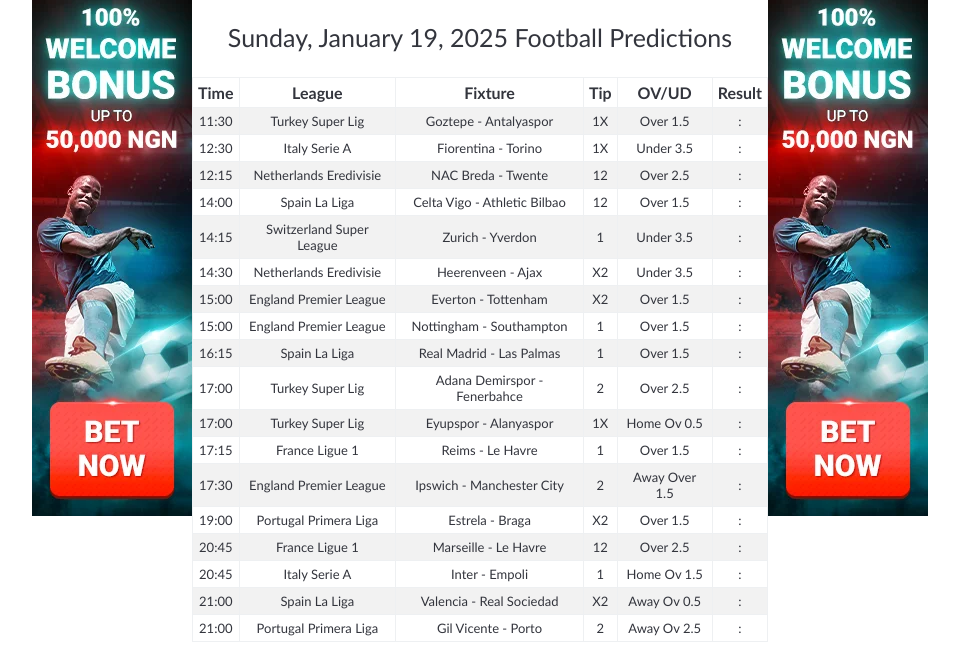
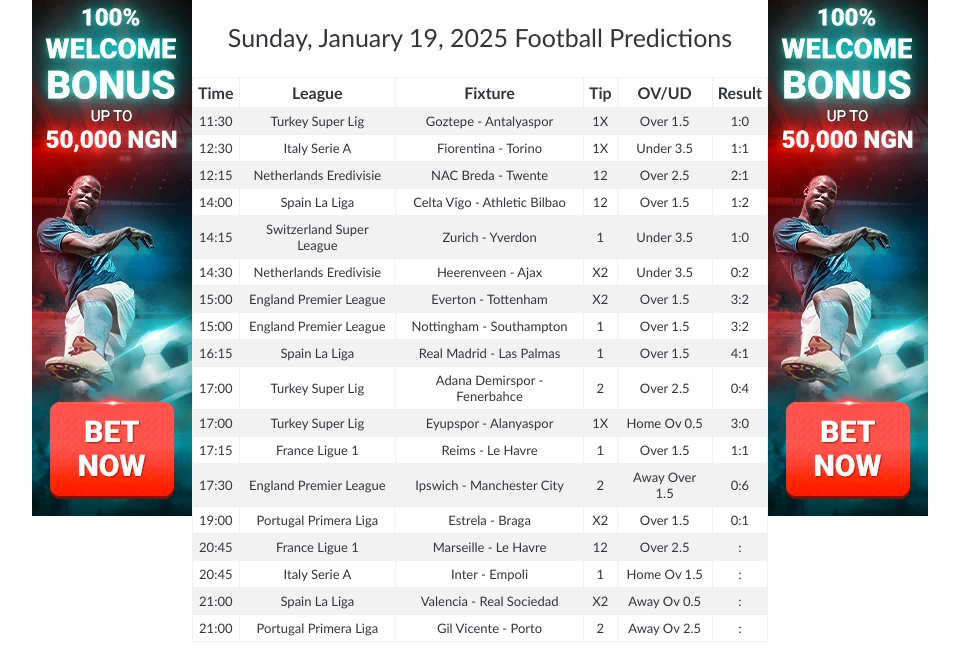
Before and after one commit to TunTunNee/predictify, a plain HTML site: page index.html in a window 1280 px wide. Shown: the part 790-1459 px from the top of the page, without its empty margins (168-1127 px from the left). Drawn offline with Linux system fonts and the light colour scheme.

Commit message:
Update index.html

```diff
--- a/index.html
+++ b/index.html
@@ -68,7 +68,7 @@
                         <td>Goztepe - Antalyaspor</td>
                         <td>1X</td>
                         <td>Over 1.5</td>
-                        <td>:</td>
+                        <td>1:0</td>
                       </tr>
                       <tr>
                         <td>12:30</td>
@@ -76,7 +76,7 @@
                         <td>Fiorentina - Torino</td>
                         <td>1X</td>
                         <td>Under 3.5</td>
-                        <td>:</td>
+                        <td>1:1</td>
                       </tr>
                       <tr>
                         <td>12:15</td>
@@ -84,7 +84,7 @@
                         <td>NAC Breda - Twente</td>
                         <td>12</td>
                         <td>Over 2.5</td>
-                        <td>:</td>
+                        <td>2:1</td>
                       </tr>
                       <tr>
                         <td>14:00</td>
@@ -92,7 +92,7 @@
                         <td>Celta Vigo - Athletic Bilbao</td>
                         <td>12</td>
                         <td>Over 1.5</td>
-                        <td>:</td>
+                        <td>1:2</td>
                       </tr>
                       <tr>
                         <td>14:15</td>
@@ -100,7 +100,7 @@
                         <td>Zurich - Yverdon</td>
                         <td>1</td>
                         <td>Under 3.5</td>
-                        <td>:</td>
+                        <td>1:0</td>
 
                       </tr>
                       <tr>
@@ -109,7 +109,7 @@
                         <td>Heerenveen - Ajax</td>
                         <td>X2</td>
                         <td>Under 3.5</td>
-                        <td>:</td>
+                        <td>0:2</td>
                       </tr>
                       <tr>
                         <td>15:00</td>
@@ -117,7 +117,7 @@
                         <td>Everton - Tottenham</td>
                         <td>X2</td>
                         <td>Over 1.5</td>
-                        <td>:</td>
+                        <td>3:2</td>
                       </tr>
                       <tr>
                         <td>15:00</td>
@@ -125,7 +125,7 @@
                         <td>Nottingham - Southampton</td>
                         <td>1</td>
                         <td>Over 1.5</td>
-                        <td>:</td>
+                        <td>3:2</td>
                       </tr>
                       <tr>
                         <td>16:15</td>
@@ -133,7 +133,7 @@
                         <td>Real Madrid - Las Palmas</td>
                         <td>1</td>
                         <td>Over 1.5</td>
-                        <td>:</td>
+                        <td>4:1</td>
                       </tr>
                       <tr>
                         <td>17:00</td>
@@ -141,7 +141,7 @@
                         <td>Adana Demirspor - Fenerbahce</td>
                         <td>2</td>
                         <td>Over 2.5</td>
-                        <td>:</td>
+                        <td>0:4</td>
                       </tr>
                       <tr>
                         <td>17:00</td>
@@ -149,7 +149,7 @@
                         <td>Eyupspor - Alanyaspor</td>
                         <td>1X</td>
                         <td>Home Ov 0.5</td>
-                        <td>:</td>
+                        <td>3:0</td>
                       </tr>
                       <tr>
                         <td>17:15</td>
@@ -157,7 +157,7 @@
                         <td>Reims - Le Havre</td>
                         <td>1</td>
                         <td>Over 1.5</td>
-                        <td>:</td>
+                        <td>1:1</td>
                       </tr>
                       <tr>
                         <td>17:30</td>
@@ -165,7 +165,7 @@
                         <td>Ipswich - Manchester City</td>
                         <td>2</td>
                         <td>Away Over 1.5</td>
-                        <td>:</td>
+                        <td>0:6</td>
                       </tr>
                       <tr>
                         <td>19:00</td>
@@ -173,7 +173,7 @@
                         <td>Estrela - Braga</td>
                         <td>X2</td>
                         <td>Over 1.5</td>
-                        <td>:</td>
+                        <td>0:1</td>
                       </tr>
                       <tr>
                         <td>20:45</td>
```
